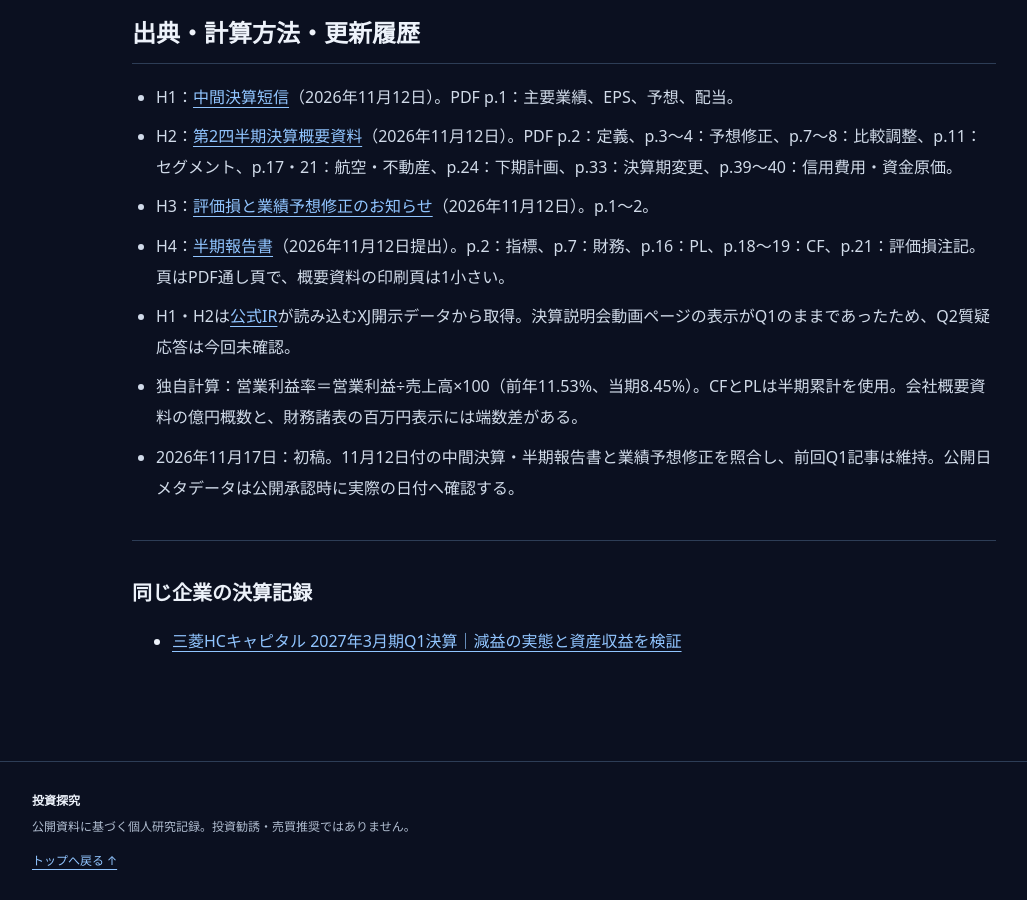
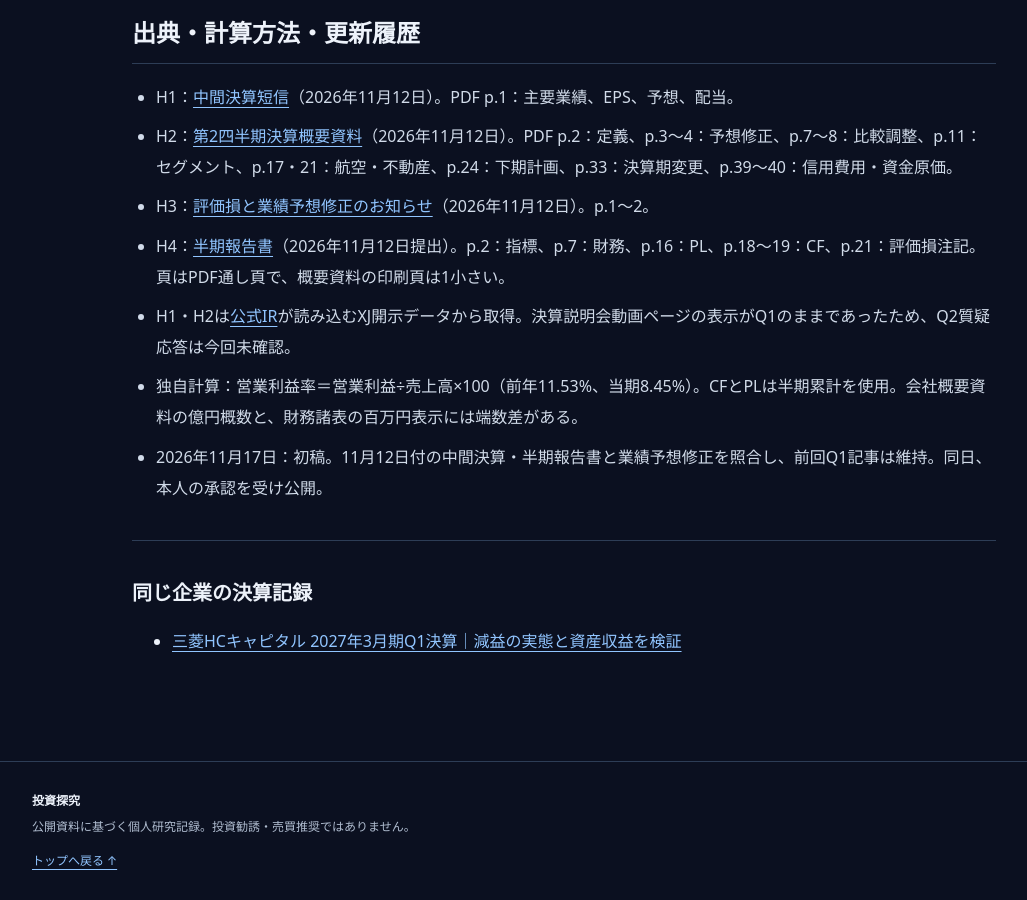
Before and after one commit to nick-shu3/investment-tankyu, a Jekyll site: the page built from _articles/mitsubishi-hc-capital-fy2026-q2.md, in a window 1280 px wide and 900 px high, scrolled down 6049 px. Shown: the whole window, without its empty margins (76-1103 px from the left). Built offline with Jekyll 4.4.1, drawn with Linux system fonts in a browser that asks for light colours; some of the changed text lies outside the part shown.

Commit message:
Finalize approved Mitsubishi HC Capital publication status

```diff
--- a/_articles/mitsubishi-hc-capital-fy2026-q2.md
+++ b/_articles/mitsubishi-hc-capital-fy2026-q2.md
@@ -5,7 +5,7 @@ period: FY2026-Q2
 published: "2026-11-17"
 updated: "2026-11-17"
 announcement: "2026-11-12"
-review_status: 公式資料照合・AI分析（公開承認待ち）
+review_status: 公式資料照合・AI分析
 rating: 注意
 rating_date: "2026-11-17"
 rating_reason: EE株式評価損による通期下方修正に加え、不動産損益と国内貸倒費用が悪化。航空・海外カスタマーの改善を認めつつ、下期の売却実行と資金調達を監視する。
@@ -148,4 +148,4 @@ conclusions:
 - H4：[半期報告書](https://contents.xj-storage.jp/xcontents/AS03685/84f52cd1/01ae/41a7/ada4/a0a12897bc1c/S100ZEC5.pdf)（2026年11月12日提出）。p.2：指標、p.7：財務、p.16：PL、p.18〜19：CF、p.21：評価損注記。頁はPDF通し頁で、概要資料の印刷頁は1小さい。
 - H1・H2は[公式IR](https://www.mitsubishi-hc-capital.com/investors/)が読み込むXJ開示データから取得。決算説明会動画ページの表示がQ1のままであったため、Q2質疑応答は今回未確認。
 - 独自計算：営業利益率＝営業利益÷売上高×100（前年11.53%、当期8.45%）。CFとPLは半期累計を使用。会社概要資料の億円概数と、財務諸表の百万円表示には端数差がある。
-- 2026年11月17日：初稿。11月12日付の中間決算・半期報告書と業績予想修正を照合し、前回Q1記事は維持。公開日メタデータは公開承認時に実際の日付へ確認する。
+- 2026年11月17日：初稿。11月12日付の中間決算・半期報告書と業績予想修正を照合し、前回Q1記事は維持。同日、本人の承認を受け公開。
```
